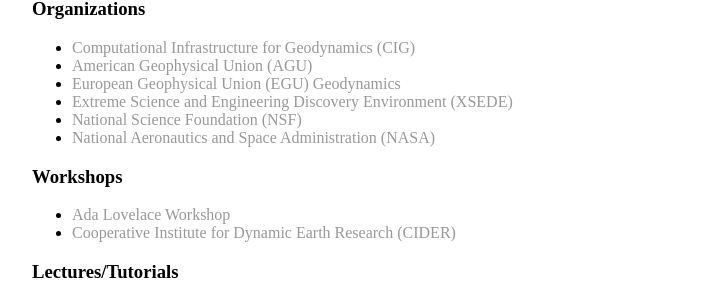
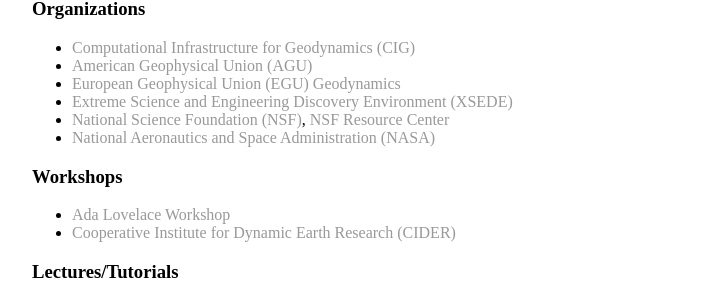
Before and after one commit to joycesim/joycesim.github.io, a Jekyll site: the page built from research/index.md, in a window 1280 px wide and 900 px high, scrolled down 4926 px. Shown: the part 149-451 px from the top of the window, without its empty margins (224-938 px from the left). Built offline with Jekyll 4.4.1, drawn with Linux system fonts in a browser that asks for light colours.

Commit message:
Update index.md

```diff
--- a/research/index.md
+++ b/research/index.md
@@ -53,7 +53,7 @@
 * [American Geophysical Union (AGU)](https://www.agu.org/)
 * [European Geophysical Union (EGU) Geodynamics](https://www.egu.eu/gd/home/)
 * [Extreme Science and Engineering Discovery Environment (XSEDE)](https://www.xsede.org/)
-* [National Science Foundation (NSF)](https://www.nsf.gov/)
+* [National Science Foundation (NSF)](https://www.nsf.gov/), [NSF Resource Center](https://nsfpolicyoutreach.com/resource-center/)
 * [National Aeronautics and Space Administration (NASA)](https://www.nasa.gov/)
 
 ### Workshops
```
